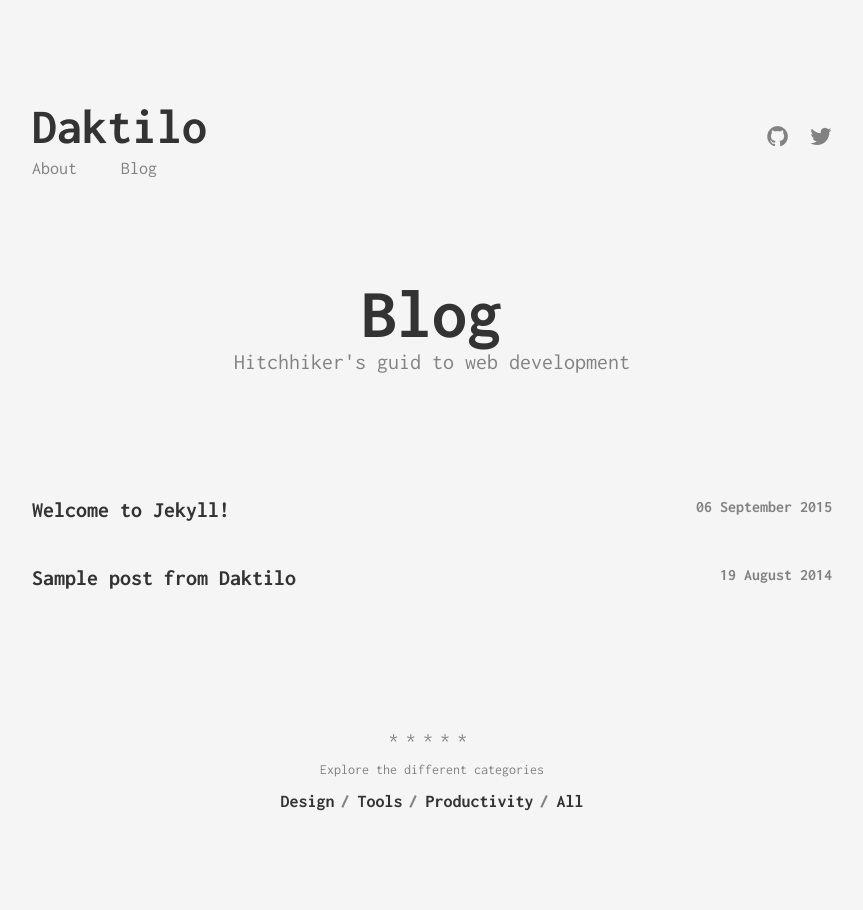
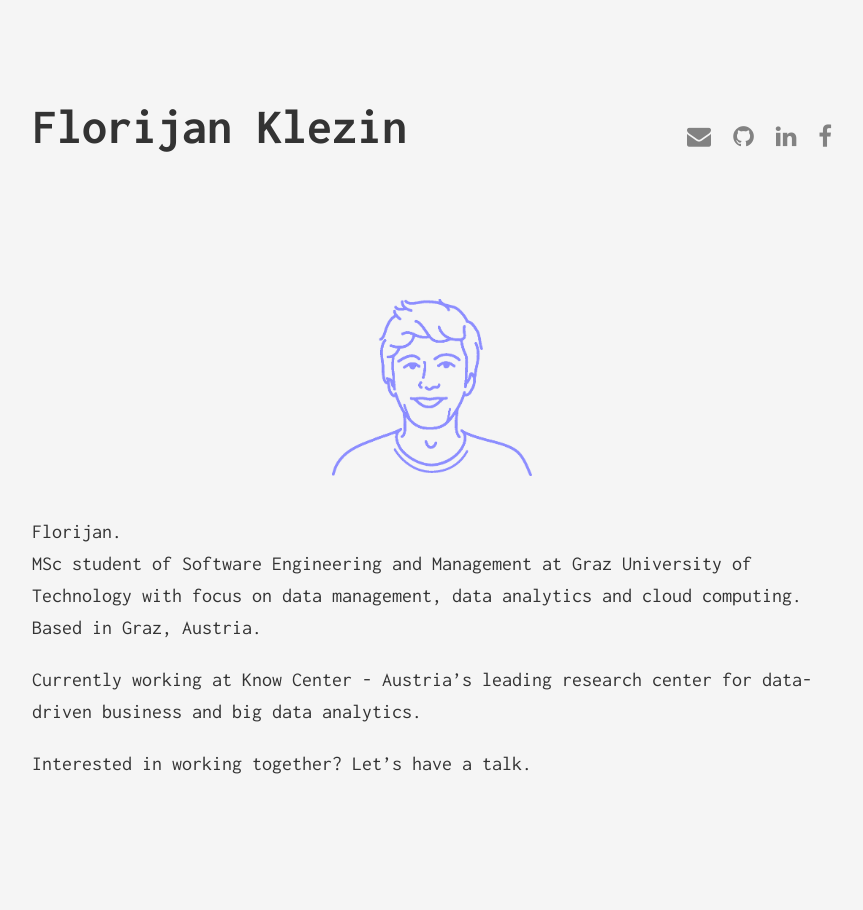
Before and after one commit to fklezin/fklezin.github.io, a Jekyll site: the page built from index.md, in a window 1280 px wide. Shown: the whole page, without its empty margins (208-1071 px from the left). Built offline with Jekyll 4.4.1, drawn with Linux system fonts in a browser that asks for light colours.

Commit message:
about page

```diff
--- a/_config.yml
+++ b/_config.yml
@@ -1,21 +1,23 @@
 # Site settings
-title: Daktilo
+title: Florijan Klezin
 description: >
   Write an awesome description for your new site here. You can edit this
   line in _config.yml. It will appear in your document head meta (for
   Google search results) and in your feed.xml site description.
 
 baseurl: "" # the subpath of your site, e.g. /blog/
-url: "http://hitchhiker.ma" # the base hostname & protocol for your site
+url: "https://fklezin.github.io" # the base hostname & protocol for your site
 
 author:
-  fullname: Motaquillah Maddane
-  googleplus: https://www.google.com/+MotaquillahMaddane
-  github: kronik3r
-  twitter: electrik_frog
+  fullname: Florijan Klezin
+  mail: klezin.florijan95@gmail.com
+  linkedin: https://www.linkedin.com/in/florijan-klezin-72204910b/
+  github: fklezin
+  facebook: https://www.facebook.com/florijan.klezin
+  #instagram : https://www.instagram.com/fklezin/
   # disqus: your_disqus_forum_shortname
 
-# google_analytics: 'UA-XXXXXXXX-X'
+google_analytics: 'UA-141803197-1'
 
 # Syntax highlighting
 highlightstyle: ''
--- a/_includes/header.html
+++ b/_includes/header.html
@@ -3,12 +3,19 @@
         <a href="/" class="logo">{{ site.title }}</a>
 
         <ul class="menu">
-            <li class="menu__entry"><a href="{{ '/about' | prepend: site.baseurl }}">About</a></li>
-            <li class="menu__entry"><a href="{{ '/' | prepend: site.baseurl }}">Blog</a></li>
+            <!--<li class="menu__entry"><a href="{{ '/about' | prepend: site.baseurl }}">About</a></li>-->
+            <!--<li class="menu__entry"><a href="{{ '/' | prepend: site.baseurl }}">Blog</a></li>-->
         </ul>
     </div>
 
     <ul class="social-links">
+
+        {% if site.author.mail %}
+        <a href="mailto:{{ site.author.mail}}" class="social-links__entry">
+            <i class="fa fa-envelope"></i>
+        </a>
+        {% endif %}
+
         {% if site.author.github %}
             <a href="https://github.com/{{ site.author.github }}" class="social-links__entry" target="_blank">
                 <i class="fa fa-github"></i>
@@ -20,5 +27,27 @@
                 <i class="fa fa-twitter"></i>
             </a>
         {% endif %}
+
+        {% if site.author.linkedin %}
+        <a href="{{ site.author.linkedin}}" class="social-links__entry" target="_blank">
+            <i class="fa fa-linkedin"></i>
+        </a>
+        {% endif %}
+
+        {% if site.author.facebook %}
+        <a href="{{ site.author.facebook}}" class="social-links__entry" target="_blank">
+            <i class="fa fa-facebook"></i>
+        </a>
+        {% endif %}
+
+        {% if site.author.instagram %}
+        <a href="{{ site.author.instagram}}" class="social-links__entry" target="_blank">
+            <i class="fa fa-instagram"></i>
+        </a>
+        {% endif %}
+
+
+
+
     </ul>
 </header>
--- a/_layouts/category.html
+++ b/_layouts/category.html
@@ -25,4 +25,4 @@
     {% endif %}
 </ul>
 
-{% include page/explore.html %}
+<!--  {% include page/explore.html %} -->
--- a/_layouts/page.html
+++ b/_layouts/page.html
@@ -5,4 +5,4 @@
 
 {{ content }}
 
-{% include page/explore.html %}
+<!-- {% include page/explore.html %} -->
--- a/index.html
+++ b/blog.html
@@ -1,7 +1,7 @@
 ---
 layout: page
 title: Blog
-subtitle: Hitchhiker's guid to web development
+subtitle: Florijan Klezin
 sitemap:
   priority: 0.9
 ---
--- /dev/null
+++ b/index.md
@@ -0,0 +1,19 @@
+---
+layout: page
+title:
+subtitle:
+permalink:
+---
+
+![avatar-florijan](/assets/images/florijan.png){:class="img-responsive" :height="200px": width="200px"}
+
+Florijan. <br/>
+MSc student of Software Engineering and Management at Graz University of Technology with focus on data management, data analytics and cloud computing. <br/>
+Based in Graz, Austria.
+
+Currently working at Know Center - Austria's leading research center for data-driven business and big data analytics. <br/>
+
+<!--<b>Welcome to my personal page!</b>-->
+
+Interested in working together?
+Let's have a talk.
```
Also changed, not shown: _posts/2015-09-08-sample-post.markdown (deleted, +0 -62 lines), about.md (deleted, +0 -12 lines), assets/images/florijan.png (added).
